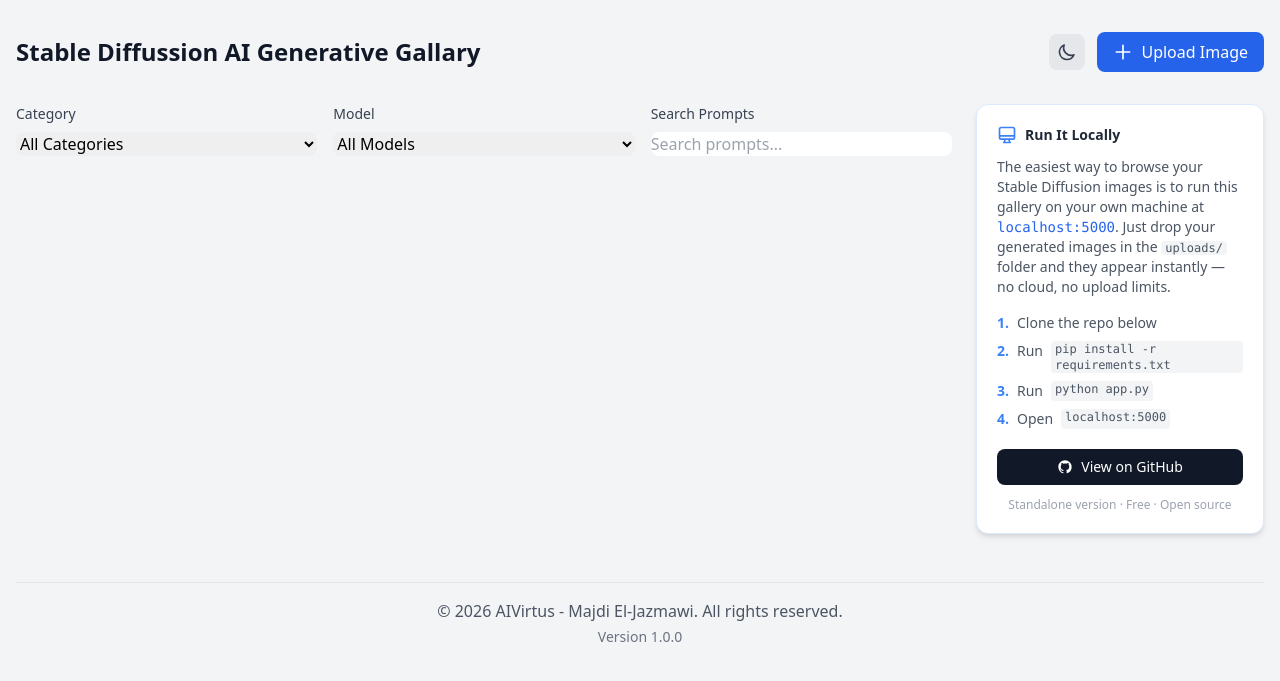
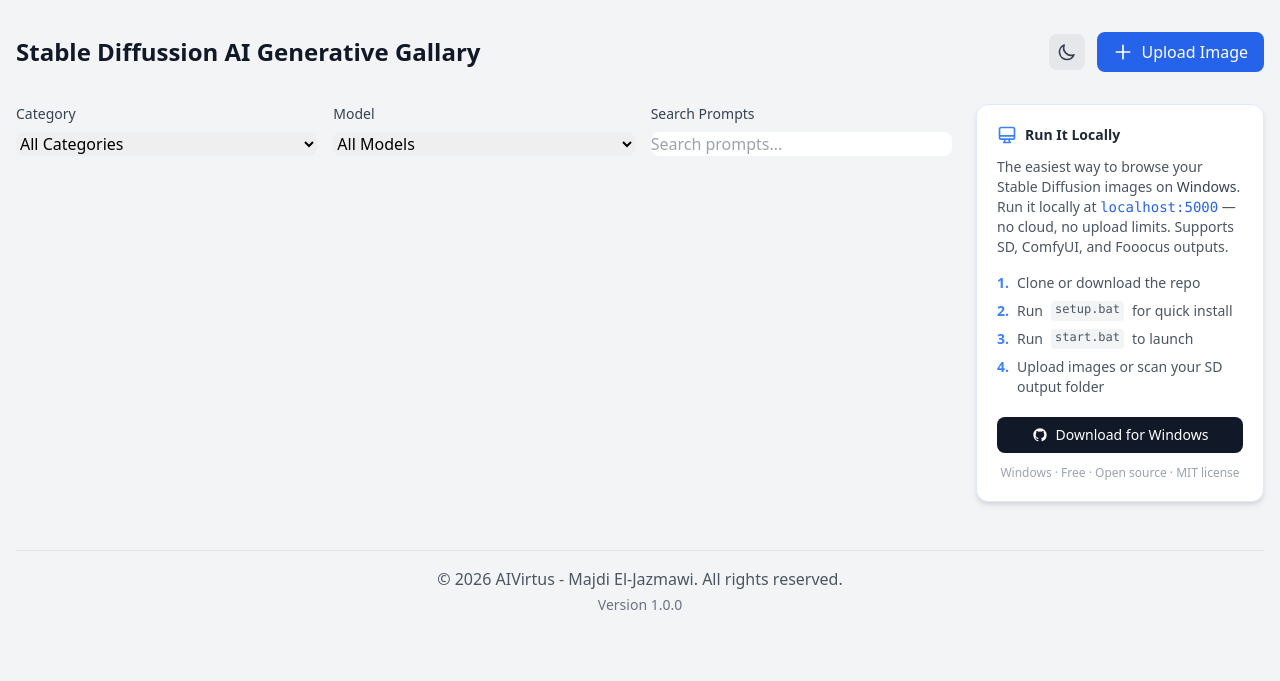
Before and after one commit to majdijm/AI-Generative-Gallery, a Flask app: page / in a window 1280 px wide. Shown: the top 681 px of the page. Run offline with Flask 2, Linux system fonts and the light colour scheme; data that the repository does not hold is empty; some libraries are stand-ins or nearby versions.

Commit message:
Fix dark mode toggle and update sidebar from MyAIGG README
- Fix script load order: dark class applied before CDN, config set after
  CDN loads so it isn't overwritten (this was breaking the toggle)
- Update right sidebar: Windows-specific, setup.bat/start.bat steps,
  folder scanning mention, correct button label

Co-Authored-By: Claude Sonnet 4.6 <noreply@anthropic.com>

```diff
--- a/templates/index.html
+++ b/templates/index.html
@@ -5,14 +5,13 @@
     <meta name="viewport" content="width=device-width, initial-scale=1.0">
     <title>Stable Diffussion AI Generative Gallary</title>
     <script>
-        tailwind.config = { darkMode: 'class' }
+        if (localStorage.theme === 'dark' || (!('theme' in localStorage) && window.matchMedia('(prefers-color-scheme: dark)').matches)) {
+            document.documentElement.classList.add('dark')
+        }
     </script>
     <script src="https://cdn.tailwindcss.com"></script>
     <script>
-        // Apply saved or OS dark mode preference before page renders
-        if (localStorage.theme === 'dark' || (!('theme' in localStorage) && window.matchMedia('(prefers-color-scheme: dark)').matches)) {
-            document.documentElement.classList.add('dark')
-        }
+        tailwind.config = { darkMode: 'class' }
     </script>
     <style>
         .copy-btn {
@@ -128,22 +127,22 @@
                         <h2 class="font-semibold text-gray-800 dark:text-white text-sm">Run It Locally</h2>
                     </div>
                     <p class="text-sm text-gray-600 dark:text-gray-300 mb-4">
-                        The easiest way to browse your Stable Diffusion images is to run this gallery on your own machine at <span class="font-mono text-blue-600 dark:text-blue-400">localhost:5000</span>. Just drop your generated images in the <span class="font-mono text-xs bg-gray-100 dark:bg-gray-700 px-1 rounded">uploads/</span> folder and they appear instantly — no cloud, no upload limits.
+                        The easiest way to browse your Stable Diffusion images on <span class="font-medium text-gray-700 dark:text-gray-200">Windows</span>. Run it locally at <span class="font-mono text-blue-600 dark:text-blue-400">localhost:5000</span> — no cloud, no upload limits. Supports SD, ComfyUI, and Fooocus outputs.
                     </p>
                     <ol class="text-sm text-gray-600 dark:text-gray-300 space-y-2 mb-5">
-                        <li class="flex gap-2"><span class="font-bold text-blue-500">1.</span> Clone the repo below</li>
-                        <li class="flex gap-2"><span class="font-bold text-blue-500">2.</span> Run <span class="font-mono text-xs bg-gray-100 dark:bg-gray-700 px-1 rounded">pip install -r requirements.txt</span></li>
-                        <li class="flex gap-2"><span class="font-bold text-blue-500">3.</span> Run <span class="font-mono text-xs bg-gray-100 dark:bg-gray-700 px-1 rounded">python app.py</span></li>
-                        <li class="flex gap-2"><span class="font-bold text-blue-500">4.</span> Open <span class="font-mono text-xs bg-gray-100 dark:bg-gray-700 px-1 rounded">localhost:5000</span></li>
+                        <li class="flex gap-2"><span class="font-bold text-blue-500">1.</span> Clone or download the repo</li>
+                        <li class="flex gap-2"><span class="font-bold text-blue-500">2.</span> Run <span class="font-mono text-xs bg-gray-100 dark:bg-gray-700 px-1 rounded">setup.bat</span> for quick install</li>
+                        <li class="flex gap-2"><span class="font-bold text-blue-500">3.</span> Run <span class="font-mono text-xs bg-gray-100 dark:bg-gray-700 px-1 rounded">start.bat</span> to launch</li>
+                        <li class="flex gap-2"><span class="font-bold text-blue-500">4.</span> Upload images or scan your SD output folder</li>
                     </ol>
                     <a href="https://github.com/majdijm/MyAIGG" target="_blank"
                        class="flex items-center justify-center gap-2 w-full bg-gray-900 hover:bg-gray-700 dark:bg-gray-700 dark:hover:bg-gray-600 text-white text-sm font-medium py-2 px-4 rounded-lg transition-colors">
                         <svg class="w-4 h-4" fill="currentColor" viewBox="0 0 24 24">
                             <path fill-rule="evenodd" d="M12 2C6.477 2 2 6.484 2 12.017c0 4.425 2.865 8.18 6.839 9.504.5.092.682-.217.682-.483 0-.237-.008-.868-.013-1.703-2.782.605-3.369-1.343-3.369-1.343-.454-1.158-1.11-1.466-1.11-1.466-.908-.62.069-.608.069-.608 1.003.07 1.531 1.032 1.531 1.032.892 1.53 2.341 1.088 2.91.832.092-.647.35-1.088.636-1.338-2.22-.253-4.555-1.113-4.555-4.951 0-1.093.39-1.988 1.029-2.688-.103-.253-.446-1.272.098-2.65 0 0 .84-.27 2.75 1.026A9.564 9.564 0 0112 6.844c.85.004 1.705.115 2.504.337 1.909-1.296 2.747-1.027 2.747-1.027.546 1.379.202 2.398.1 2.651.64.7 1.028 1.595 1.028 2.688 0 3.848-2.339 4.695-4.566 4.943.359.309.678.92.678 1.855 0 1.338-.012 2.419-.012 2.747 0 .268.18.58.688.482A10.019 10.019 0 0022 12.017C22 6.484 17.522 2 12 2z" clip-rule="evenodd"/>
                         </svg>
-                        View on GitHub
+                        Download for Windows
                     </a>
-                    <p class="text-xs text-gray-400 dark:text-gray-500 text-center mt-3">Standalone version · Free · Open source</p>
+                    <p class="text-xs text-gray-400 dark:text-gray-500 text-center mt-3">Windows · Free · Open source · MIT license</p>
                 </div>
             </div>
 
```
